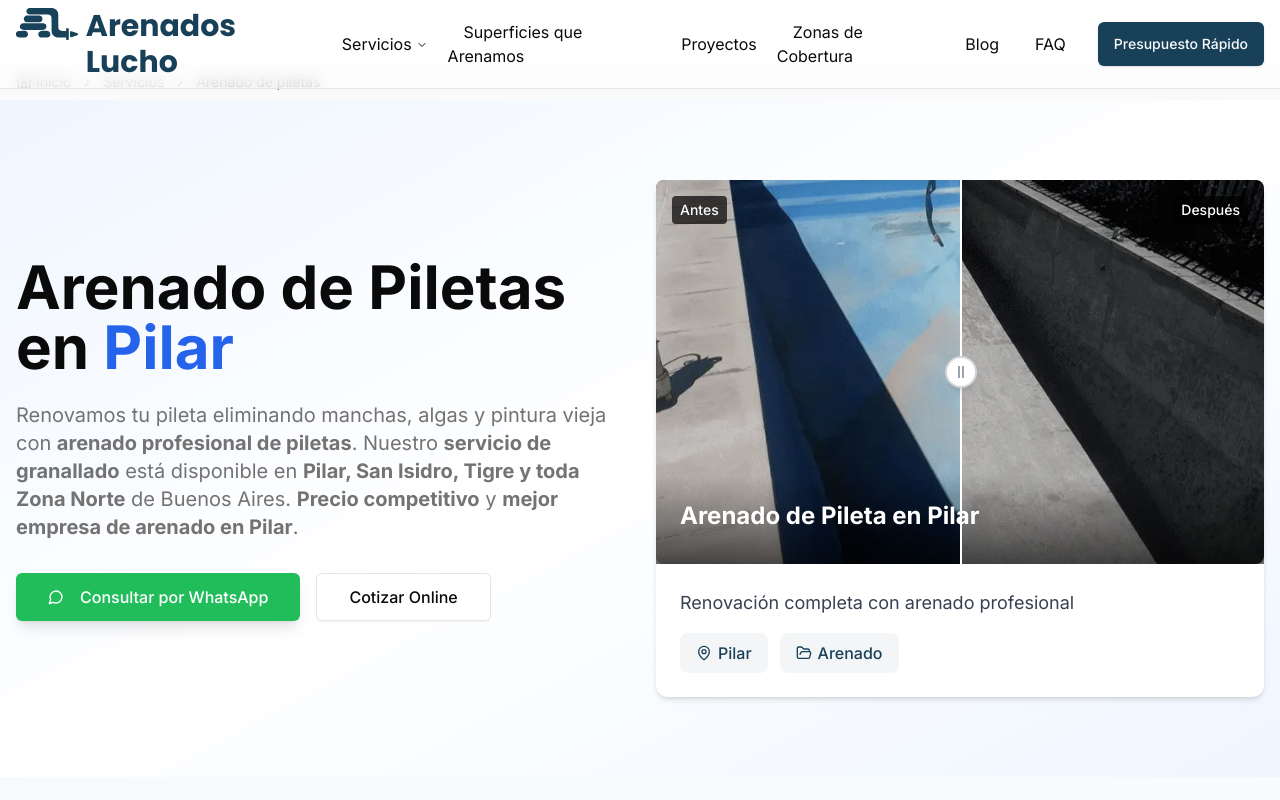
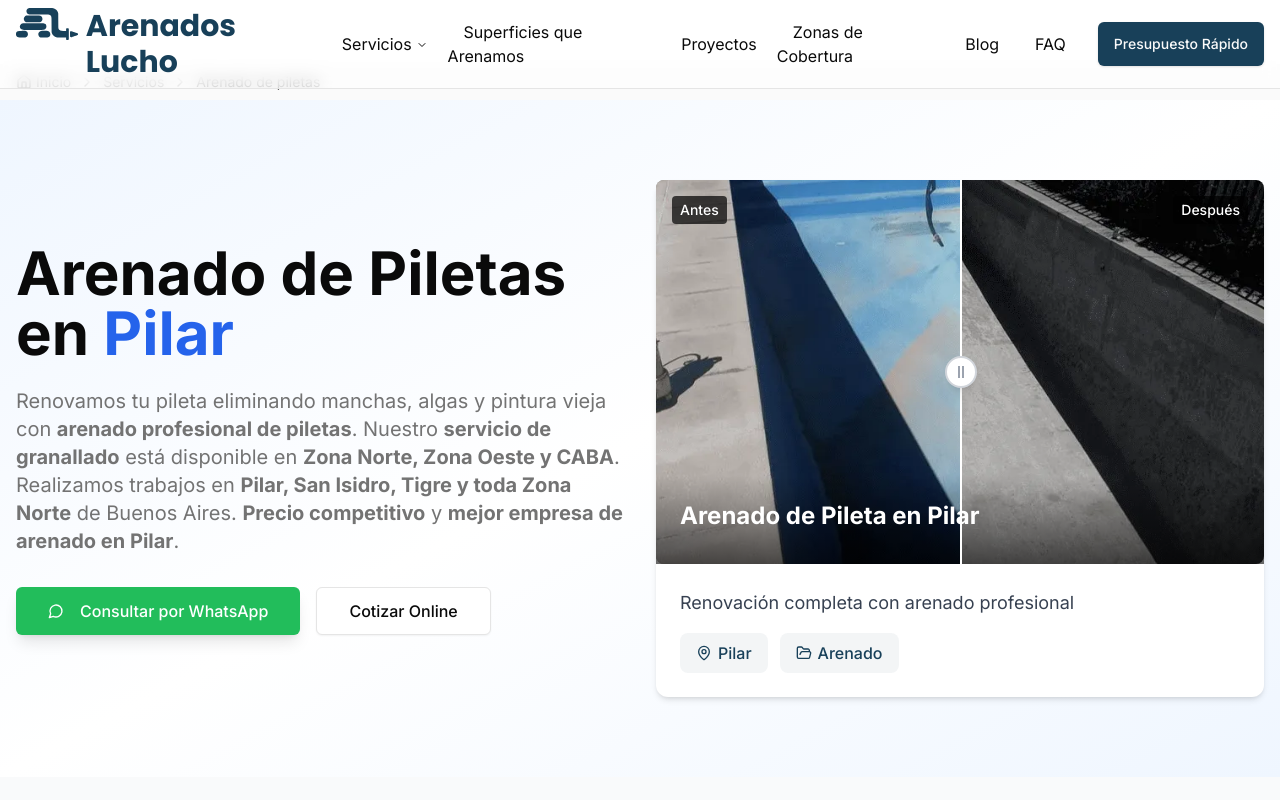
Before and after one commit to josecoronel20/proyecto-SEOarenadosLucho, a Next.js app: page /servicios/arenado-de-piletas in a window 1280 px wide. Shown: the top 800 px of the page. Built offline with nearby package versions, Linux system fonts and the light colour scheme.

Commit message:
add section treatment types id

```diff
--- a/src/app/servicios/arenado-de-barcos/componentes/HeroSection.tsx
+++ b/src/app/servicios/arenado-de-barcos/componentes/HeroSection.tsx
@@ -15,7 +15,7 @@ export function HeroSection() {
               Arenado de Barcos en <span className="text-blue-600">Zona Norte</span>
             </h1>
             <p className="text-xl text-muted-foreground mb-8">
-              Servicio profesional de arenado para embarcaciones en Tigre, San Fernando y toda Zona Norte.
+              Servicio profesional de arenado para embarcaciones. Realizamos trabajos en <strong>Zona Norte, Zona Oeste y CABA</strong>. Atendemos en Tigre, San Fernando y toda Zona Norte.
               Eliminamos incrustaciones, óxido y pintura deteriorada para preparar tu barco para pintura o revestimiento.
             </p>
             <div className="flex flex-col sm:flex-row gap-4">
--- a/src/app/servicios/arenado-de-fachadas/componentes/HeroSection.tsx
+++ b/src/app/servicios/arenado-de-fachadas/componentes/HeroSection.tsx
@@ -78,7 +78,7 @@ export function HeroSection() {
                 Arenado de Fachadas en <span className="text-blue-600">Pilar, San Isidro y Zona Norte</span> | Servicio Premium 2025
               </h1>
               <p className="text-xl text-muted-foreground mb-8">
-                Especialistas certificados en limpieza y restauración profesional de fachadas en Pilar, San Isidro y todo el corredor norte de Buenos Aires.
+                Especialistas certificados en limpieza y restauración profesional de fachadas. Realizamos trabajos en <strong>Zona Norte, Zona Oeste y CABA</strong>. Atendemos en Pilar, San Isidro y todo el corredor norte de Buenos Aires.
                 Más de 15 años brindando servicios premium de arenado para casas, edificios y locales comerciales.
                 Eliminación garantizada de pintura antigua, hongos y preparación especializada para revestimientos exteriores.
               </p>
--- a/src/app/servicios/arenado-de-muebles/componentes/HeroSection.tsx
+++ b/src/app/servicios/arenado-de-muebles/componentes/HeroSection.tsx
@@ -64,7 +64,7 @@ export function HeroSection() {
                 Arenado de Muebles en <span className="text-blue-600">Pilar y Zona Norte</span> | Restauración Profesional Garantizada
               </h1>
               <p className="text-xl text-muted-foreground mb-8">
-                Expertos en restauración y arenado profesional de muebles de madera y metal en Pilar, San Isidro y toda la Zona Norte.
+                Expertos en restauración y arenado profesional de muebles de madera y metal. Realizamos trabajos en <strong>Zona Norte, Zona Oeste y CABA</strong>. Atendemos en Pilar, San Isidro y toda la Zona Norte.
                 Más de 15 años recuperando muebles antiguos con técnicas especializadas que preservan la estructura original.
                 Eliminación garantizada de pintura antigua y preparación profesional para barnizado, lacado y acabados premium.
               </p>
--- a/src/app/servicios/arenado-de-piezas-metalicas/componentes/HeroSection.tsx
+++ b/src/app/servicios/arenado-de-piezas-metalicas/componentes/HeroSection.tsx
@@ -24,7 +24,7 @@ export function HeroSection() {
               className="text-xl text-muted-foreground mb-8"
               itemProp="description"
             >
-              Servicio profesional de arenado para piezas metálicas en Pilar, San Isidro y toda Zona Norte de Buenos Aires.
+              Servicio profesional de arenado para piezas metálicas. Realizamos trabajos en <strong>Zona Norte, Zona Oeste y CABA</strong>. Atendemos en Pilar, San Isidro y toda Zona Norte de Buenos Aires.
               Eliminamos óxido, corrosión y contaminantes con precisión industrial. Preparación experta para galvanizado,
               pintura y tratamientos especializados en piezas de precisión.
             </p>
--- a/src/app/servicios/arenado-de-piletas/componentes/HeroSection.tsx
+++ b/src/app/servicios/arenado-de-piletas/componentes/HeroSection.tsx
@@ -13,7 +13,7 @@ export function HeroSection() {
               Arenado de Piletas en <span className="text-blue-600">Pilar</span>
             </h1>
             <p className="text-xl text-muted-foreground mb-8">
-              Renovamos tu pileta eliminando manchas, algas y pintura vieja con <strong>arenado profesional de piletas</strong>. Nuestro <strong>servicio de granallado</strong> está disponible en <strong>Pilar, San Isidro, Tigre y toda Zona Norte</strong> de Buenos Aires. <strong>Precio competitivo</strong> y <strong>mejor empresa de arenado en Pilar</strong>.
+              Renovamos tu pileta eliminando manchas, algas y pintura vieja con <strong>arenado profesional de piletas</strong>. Nuestro <strong>servicio de granallado</strong> está disponible en <strong>Zona Norte, Zona Oeste y CABA</strong>. Realizamos trabajos en <strong>Pilar, San Isidro, Tigre y toda Zona Norte</strong> de Buenos Aires. <strong>Precio competitivo</strong> y <strong>mejor empresa de arenado en Pilar</strong>.
             </p>
             <div className="flex flex-col sm:flex-row gap-4">
               <WhatsAppButton
--- a/src/app/servicios/arenado-de-piletas/componentes/TreatmentTypesSection.tsx
+++ b/src/app/servicios/arenado-de-piletas/componentes/TreatmentTypesSection.tsx
@@ -3,7 +3,7 @@ import { WhatsAppButton } from "@/components/common/WhatsAppButton"
 
 export function TreatmentTypesSection() {
   return (
-    <section className="py-16">
+    <section id="tipos-de-tratamiento" className="py-16">
       <div className="container mx-auto px-4">
         <div className="text-center mb-12">
           <h2 className="text-3xl font-bold mb-4">Servicios de Arenado de Piletas en Zona Norte</h2>
@@ -40,7 +40,7 @@ export function TreatmentTypesSection() {
 
           <Card className="border-2 border-orange-200">
             <CardHeader>
-              <CardTitle className="text-2xl text-orange-600">Arenado Integral para Revestimientos</CardTitle>
+              <CardTitle className="text-2xl text-orange-600">Arenado para otros Revestimientos</CardTitle>
               <CardDescription className="text-lg">
                 Preparación profesional para revestimientos de alta durabilidad
               </CardDescription>
--- a/src/app/servicios/arenado-de-vehiculos/componentes/HeroSection.tsx
+++ b/src/app/servicios/arenado-de-vehiculos/componentes/HeroSection.tsx
@@ -15,7 +15,7 @@ export function HeroSection() {
               Arenado de Vehículos en <span className="text-blue-600">Zona Norte</span> | Servicio Profesional
             </h1>
             <p className="text-xl text-muted-foreground mb-8">
-              Servicio especializado de arenado automotriz en Pilar, San Isidro, Tigre y toda Zona Norte de Buenos Aires.
+              Servicio especializado de arenado automotriz. Realizamos trabajos en <strong>Zona Norte, Zona Oeste y CABA</strong>. Atendemos en Pilar, San Isidro, Tigre y toda Zona Norte de Buenos Aires.
               Eliminamos óxido, corrosión y pintura deteriorada con técnicas profesionales. Preparación experta para pintura
               y restauración de autos, camionetas, camiones y todo tipo de vehículos.
             </p>
--- a/src/app/servicios/arenado-industrial/componentes/HeroSection.tsx
+++ b/src/app/servicios/arenado-industrial/componentes/HeroSection.tsx
@@ -27,7 +27,7 @@ export function HeroSection() {
               className="text-xl text-muted-foreground mb-8"
               itemProp="description"
             >
-              Expertos en arenado industrial para todo tipo de superficies metálicas. Ofrecemos servicios especializados de limpieza y preparación de superficies mediante arenado abrasivo en Pilar, San Isidro y toda la Zona Norte de Buenos Aires. Eliminamos óxido, pintura antigua, corrosión y contaminantes industriales utilizando equipamiento de última generación. Garantizamos una preparación profesional para pintura industrial y tratamientos anticorrosivos.
+              Expertos en arenado industrial para todo tipo de superficies metálicas. Realizamos trabajos en <strong>Zona Norte, Zona Oeste y CABA</strong>. Ofrecemos servicios especializados de limpieza y preparación de superficies mediante arenado abrasivo en Pilar, San Isidro y toda la Zona Norte de Buenos Aires. Eliminamos óxido, pintura antigua, corrosión y contaminantes industriales utilizando equipamiento de última generación. Garantizamos una preparación profesional para pintura industrial y tratamientos anticorrosivos.
             </p>
             <div
               className="flex flex-col sm:flex-row gap-4"
--- a/src/app/servicios/pintura/componentes/HeroSection.tsx
+++ b/src/app/servicios/pintura/componentes/HeroSection.tsx
@@ -13,7 +13,7 @@ export function HeroSection() {
               Servicio de Pintura en <span className="text-blue-600">Pilar</span>
             </h1>
             <p className="text-xl text-muted-foreground mb-8">
-              Ofrecemos <strong>servicio profesional de pintura</strong> para estructuras, fachadas, vehículos y superficies metálicas. Nuestro <strong>servicio de pintura epoxi</strong> está disponible en <strong>Pilar, San Isidro, Tigre y toda Zona Norte</strong> de Buenos Aires. <strong>Pintura anticorrosiva</strong> y <strong>preparación profesional</strong> para resultados duraderos.
+              Ofrecemos <strong>servicio profesional de pintura</strong> para estructuras, fachadas, vehículos y superficies metálicas. Realizamos trabajos en <strong>Zona Norte, Zona Oeste y CABA</strong>. Nuestro <strong>servicio de pintura epoxi</strong> está disponible en <strong>Pilar, San Isidro, Tigre y toda Zona Norte</strong> de Buenos Aires. <strong>Pintura anticorrosiva</strong> y <strong>preparación profesional</strong> para resultados duraderos.
             </p>
             <div className="flex flex-col sm:flex-row gap-4">
               <WhatsAppButton />
```
